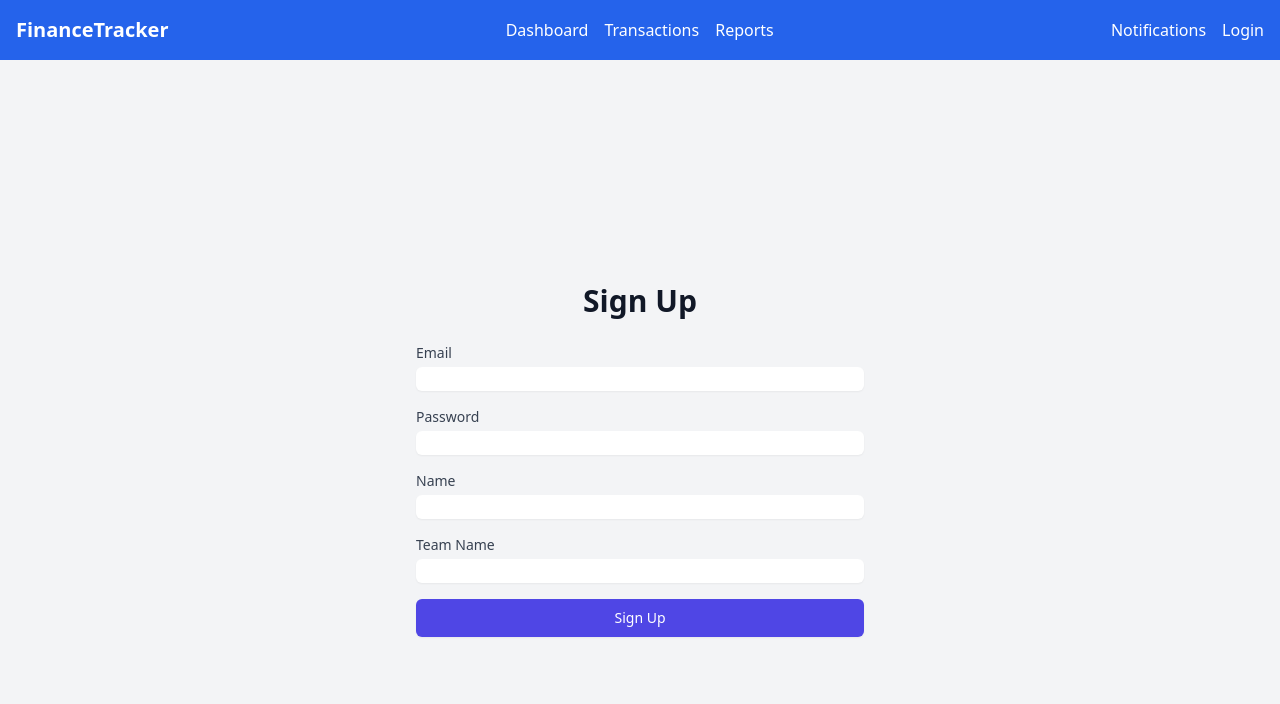
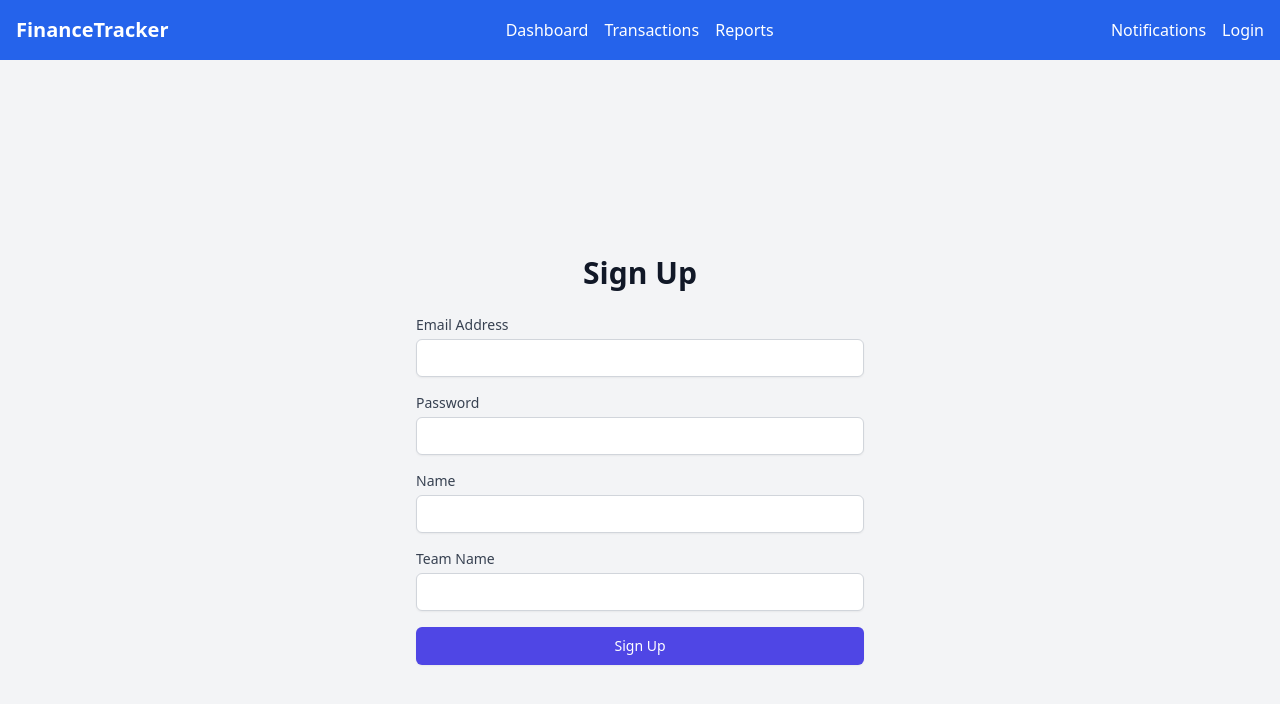
Before and after one commit to nicktran6997/finance_tracker, a Next.js app: page /auth/signup in a window 1280 px wide. Shown: the top 704 px of the page. Built offline with nearby package versions, Linux system fonts and the light colour scheme.

Commit message:
feat: add TextInput component to generalize re-used text input style and labeling and refactor signup and login to use TextInput

```diff
--- a/src/app/components/LoginForm/LoginForm.tsx
+++ b/src/app/components/LoginForm/LoginForm.tsx
@@ -2,6 +2,7 @@
 import { useState } from 'react';
 import { useLoginMutation } from 'src/generated/graphql';
 import { useAuth } from 'src/hooks/useAuth';
+import TextInput from '../TextInput/TextInput';
 
 const LoginForm = ({ className = '' }) => {
   const [email, setEmail] = useState('');
@@ -29,33 +30,27 @@ const LoginForm = ({ className = '' }) => {
         <div className="bg-gray-100 rounded-lg p-6 shadow-sm">
           <form className="space-y-4" onSubmit={handleSubmit}>
             <div>
-              <label htmlFor="email" className="block text-sm font-medium text-gray-700">
-                Email address
-              </label>
-              <input
+              <TextInput
                 id="email"
                 name="email"
+                labelCopy="Email Address"
                 type="email"
                 autoComplete="email"
-                required
+                required={true}
                 value={email}
                 onChange={(e) => setEmail(e.target.value)}
-                className="mt-1 block w-full px-3 py-2 border border-gray-300 rounded-md shadow-sm placeholder-gray-400 focus:outline-none focus:ring-indigo-500 focus:border-indigo-500 sm:text-sm"
               />
             </div>
             <div>
-              <label htmlFor="password" className="block text-sm font-medium text-gray-700">
-                Password
-              </label>
-              <input
+              <TextInput
                 id="password"
                 name="password"
+                labelCopy="Password"
                 type="password"
                 autoComplete="current-password"
-                required
+                required={true}
                 value={password}
                 onChange={(e) => setPassword(e.target.value)}
-                className="mt-1 block w-full px-3 py-2 border border-gray-300 rounded-md shadow-sm placeholder-gray-400 focus:outline-none focus:ring-indigo-500 focus:border-indigo-500 sm:text-sm"
               />
             </div>
             <div>
--- a/src/app/components/SignupForm/SignupForm.tsx
+++ b/src/app/components/SignupForm/SignupForm.tsx
@@ -1,6 +1,7 @@
 'use client';
 import React, { useState } from 'react';
 import { useSignupMutation } from 'src/generated/graphql';
+import TextInput from '../TextInput/TextInput';
 
 const SignupForm = () => {
   const [email, setEmail] = useState('');
@@ -32,46 +33,47 @@ const SignupForm = () => {
   return (
     <form onSubmit={handleSubmit} className="space-y-4">
       <div>
-        <label htmlFor="email" className="block text-sm font-medium text-gray-700">Email</label>
-        <input
+        <TextInput
           id="email"
+          name="email"
+          labelCopy="Email Address"
           type="email"
-          required
+          autoComplete="email"
+          required={true}
           value={email}
           onChange={(e) => setEmail(e.target.value)}
-          className="mt-1 block w-full rounded-md border-gray-300 shadow-sm focus:border-indigo-500 focus:ring-indigo-500"
         />
       </div>
       <div>
-        <label htmlFor="password" className="block text-sm font-medium text-gray-700">Password</label>
-        <input
+        <TextInput
           id="password"
+          name="password"
+          labelCopy="Password"
           type="password"
-          required
+          autoComplete="current-password"
+          required={true}
           value={password}
           onChange={(e) => setPassword(e.target.value)}
-          className="mt-1 block w-full rounded-md border-gray-300 shadow-sm focus:border-indigo-500 focus:ring-indigo-500"
         />
       </div>
       <div>
-        <label htmlFor="name" className="block text-sm font-medium text-gray-700">Name</label>
-        <input
+        <TextInput
           id="name"
-          type="text"
-          required
+          name="name"
+          labelCopy="Name"
+          required={true}
           value={name}
           onChange={(e) => setName(e.target.value)}
-          className="mt-1 block w-full rounded-md border-gray-300 shadow-sm focus:border-indigo-500 focus:ring-indigo-500"
         />
       </div>
       <div>
-        <label htmlFor="teamName" className="block text-sm font-medium text-gray-700">Team Name</label>
-        <input
+        <TextInput
           id="teamName"
+          name="teamName"
+          labelCopy="Team Name"
           type="text"
           value={teamName}
           onChange={(e) => setTeamName(e.target.value)}
-          className="mt-1 block w-full rounded-md border-gray-300 shadow-sm focus:border-indigo-500 focus:ring-indigo-500"
         />
       </div>
       <button type="submit" className="w-full flex justify-center py-2 px-4 border border-transparent rounded-md shadow-sm text-sm font-medium text-white bg-indigo-600 hover:bg-indigo-700 focus:outline-none focus:ring-2 focus:ring-offset-2 focus:ring-indigo-500">
--- /dev/null
+++ b/src/app/components/TextInput/TextInput.tsx
@@ -0,0 +1,48 @@
+import React, { ChangeEvent } from 'react';
+
+interface InputFieldProps {
+  id: string;
+  name: string;
+  labelCopy: string;
+  type?: string; // Optional, defaults to 'text'
+  value: string;
+  onChange: (e: ChangeEvent<HTMLInputElement>) => void;
+  required?: boolean;
+  autoComplete?: string;
+  className?: string;
+  placeholder?: string;
+}
+
+const InputField: React.FC<InputFieldProps> = ({
+  id,
+  name,
+  type = 'text', // Default to 'text'
+  value,
+  onChange,
+  required = false,
+  autoComplete = 'off',
+  className = '',
+  placeholder = '',
+  labelCopy = ''
+}) => {
+  return (
+    <>
+        <label htmlFor={name} className="block text-sm font-medium text-gray-700">
+            { labelCopy }
+        </label>
+        <input
+            id={id}
+            name={name}
+            type={type}
+            value={value}
+            onChange={onChange}
+            required={required}
+            autoComplete={autoComplete}
+            className={`mt-1 block w-full px-3 py-2 border border-gray-300 rounded-md shadow-sm placeholder-gray-400 focus:outline-none focus:ring-indigo-500 focus:border-indigo-500 sm:text-sm ${className}`}
+            placeholder={placeholder}
+        />
+    </>
+  );
+};
+
+export default InputField;
```
